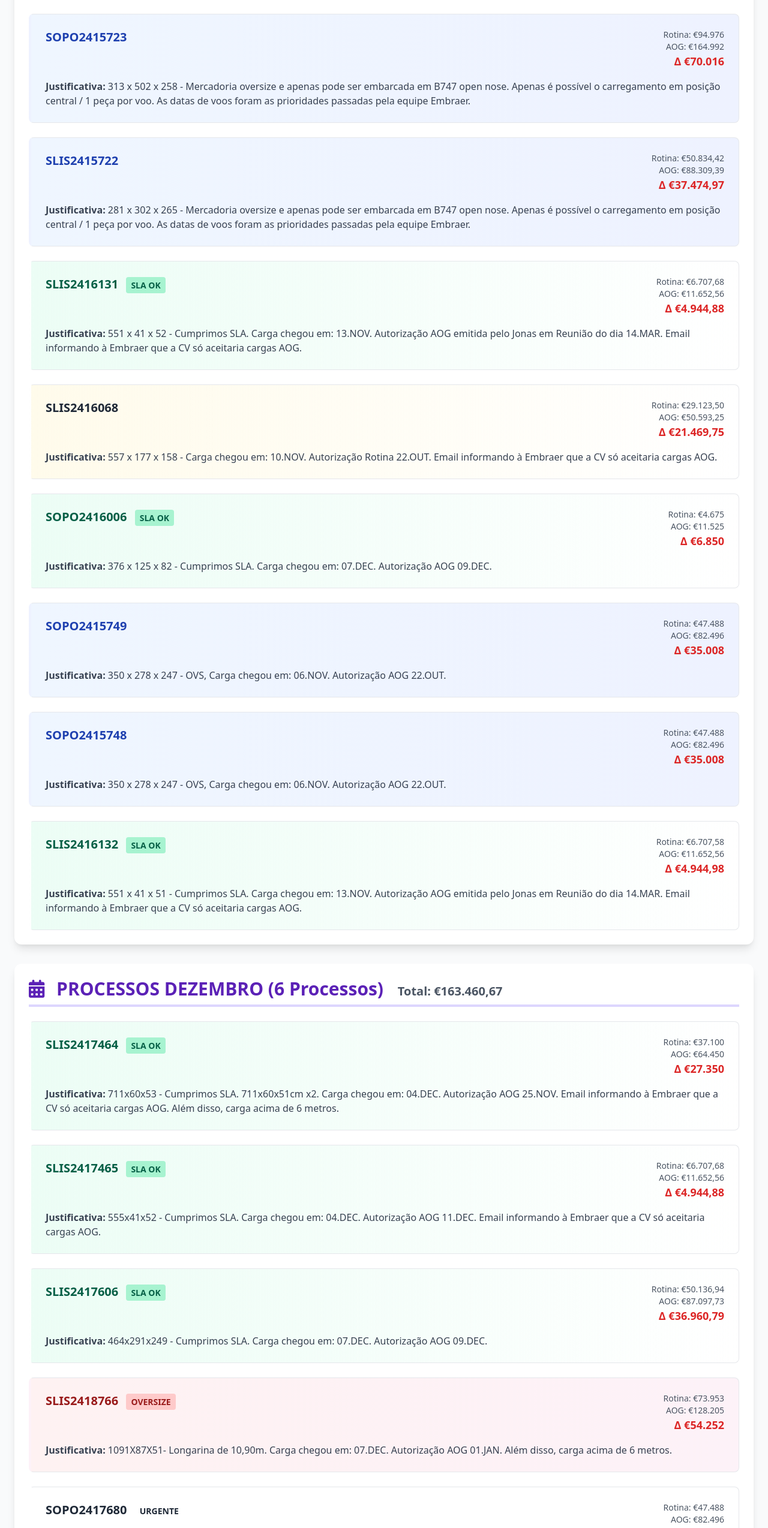
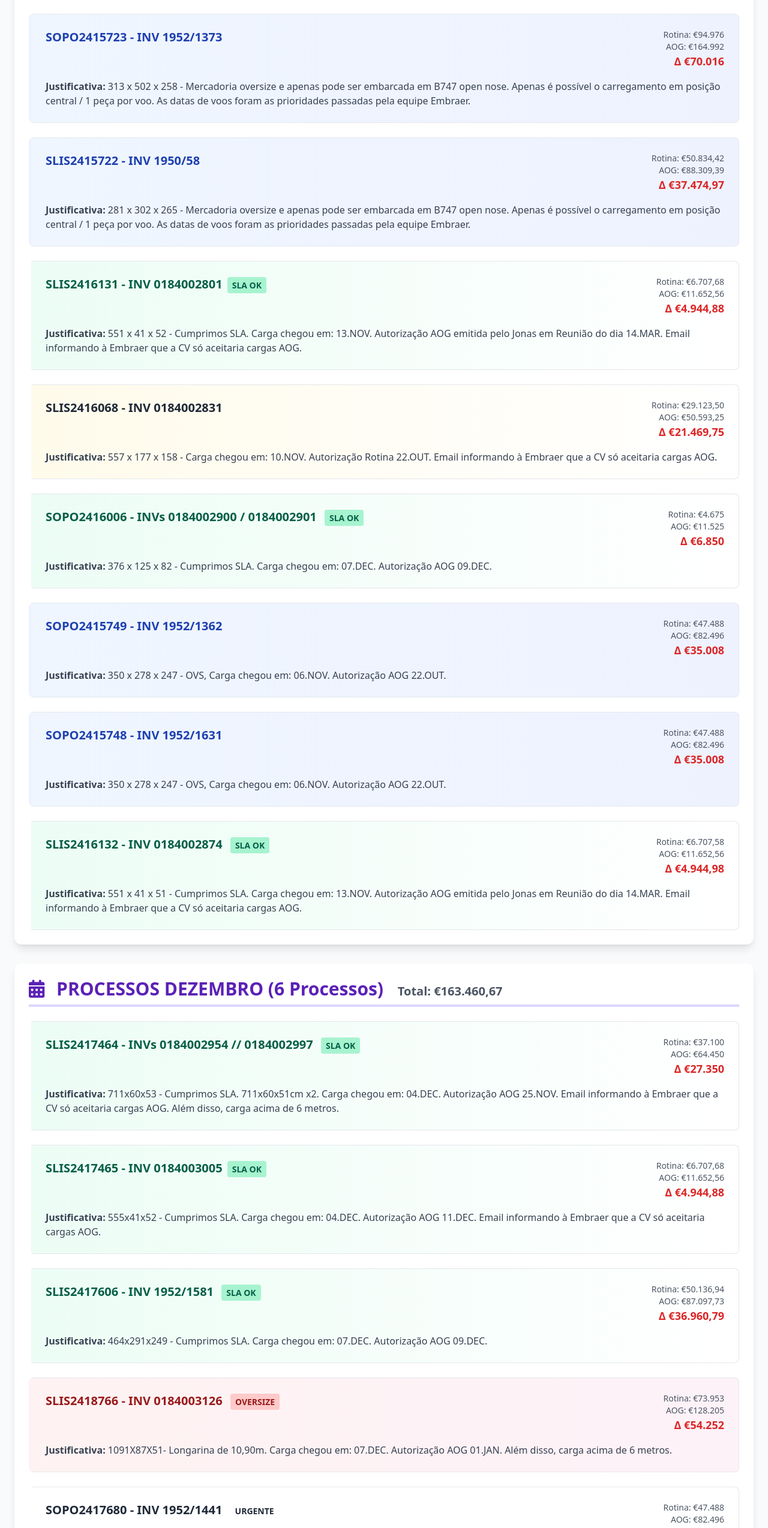
Before and after one commit to PGL-EMBRAER/disputa_AOG_diversos, a plain HTML site: page index.html in a window 1280 px wide. Shown: the part 1690-4238 px from the top of the page at 60% size. Drawn offline with nearby package versions, Linux system fonts and the light colour scheme.

Commit message:
Update index.html

```diff
--- a/index.html
+++ b/index.html
@@ -138,7 +138,7 @@
                 <!-- Processo 2 -->
                 <div class="process-card bg-gradient-to-r from-blue-50 to-indigo-50 p-6 rounded-lg border">
                     <div class="flex justify-between items-start mb-4">
-                        <h3 class="text-xl font-bold text-blue-800">SOPO2415723</h3>
+                        <h3 class="text-xl font-bold text-blue-800">SOPO2415723 - INV 1952/1373</h3>
                         <div class="text-right">
                             <div class="text-sm text-gray-600">Rotina: €94.976</div>
                             <div class="text-sm text-gray-600">AOG: €164.992</div>
@@ -153,7 +153,7 @@
                 <!-- Processo 3 -->
                 <div class="process-card bg-gradient-to-r from-blue-50 to-indigo-50 p-6 rounded-lg border">
                     <div class="flex justify-between items-start mb-4">
-                        <h3 class="text-xl font-bold text-blue-800">SLIS2415722</h3>
+                        <h3 class="text-xl font-bold text-blue-800">SLIS2415722 - INV 1950/58</h3>
                         <div class="text-right">
                             <div class="text-sm text-gray-600">Rotina: €50.834,42</div>
                             <div class="text-sm text-gray-600">AOG: €88.309,39</div>
@@ -168,7 +168,7 @@
                 <!-- Processo 4 -->
                 <div class="process-card bg-gradient-to-r from-green-50 to-emerald-50 p-6 rounded-lg border">
                     <div class="flex justify-between items-start mb-4">
-                        <h3 class="text-xl font-bold text-green-800">SLIS2416131 <span class="text-sm bg-green-200 text-green-800 px-2 py-1 rounded ml-2">SLA OK</span></h3>
+                        <h3 class="text-xl font-bold text-green-800">SLIS2416131 - INV 0184002801<span class="text-sm bg-green-200 text-green-800 px-2 py-1 rounded ml-2">SLA OK</span></h3>
                         <div class="text-right">
                             <div class="text-sm text-gray-600">Rotina: €6.707,68</div>
                             <div class="text-sm text-gray-600">AOG: €11.652,56</div>
@@ -183,7 +183,7 @@
                 <!-- Processo 5 -->
                 <div class="process-card bg-gradient-to-r from-yellow-50 to-orange-50 p-6 rounded-lg border">
                     <div class="flex justify-between items-start mb-4">
-                        <h3 class="text-xl font-bold text-orange-800">SLIS2416068</h3>
+                        <h3 class="text-xl font-bold text-orange-800">SLIS2416068 - INV 0184002831</h3>
                         <div class="text-right">
                             <div class="text-sm text-gray-600">Rotina: €29.123,50</div>
                             <div class="text-sm text-gray-600">AOG: €50.593,25</div>
@@ -198,7 +198,7 @@
                 <!-- Processo 6 -->
                 <div class="process-card bg-gradient-to-r from-green-50 to-emerald-50 p-6 rounded-lg border">
                     <div class="flex justify-between items-start mb-4">
-                        <h3 class="text-xl font-bold text-green-800">SOPO2416006 <span class="text-sm bg-green-200 text-green-800 px-2 py-1 rounded ml-2">SLA OK</span></h3>
+                        <h3 class="text-xl font-bold text-green-800">SOPO2416006 - INVs 0184002900 / 0184002901 <span class="text-sm bg-green-200 text-green-800 px-2 py-1 rounded ml-2">SLA OK</span></h3>
                         <div class="text-right">
                             <div class="text-sm text-gray-600">Rotina: €4.675</div>
                             <div class="text-sm text-gray-600">AOG: €11.525</div>
@@ -213,7 +213,7 @@
                 <!-- Processo 7 -->
                 <div class="process-card bg-gradient-to-r from-blue-50 to-indigo-50 p-6 rounded-lg border">
                     <div class="flex justify-between items-start mb-4">
-                        <h3 class="text-xl font-bold text-blue-800">SOPO2415749</h3>
+                        <h3 class="text-xl font-bold text-blue-800">SOPO2415749 - INV 1952/1362</h3>
                         <div class="text-right">
                             <div class="text-sm text-gray-600">Rotina: €47.488</div>
                             <div class="text-sm text-gray-600">AOG: €82.496</div>
@@ -228,7 +228,7 @@
                 <!-- Processo 8 -->
                 <div class="process-card bg-gradient-to-r from-blue-50 to-indigo-50 p-6 rounded-lg border">
                     <div class="flex justify-between items-start mb-4">
-                        <h3 class="text-xl font-bold text-blue-800">SOPO2415748</h3>
+                        <h3 class="text-xl font-bold text-blue-800">SOPO2415748 - INV 1952/1631</h3>
                         <div class="text-right">
                             <div class="text-sm text-gray-600">Rotina: €47.488</div>
                             <div class="text-sm text-gray-600">AOG: €82.496</div>
@@ -243,7 +243,7 @@
                 <!-- Processo 9 -->
                 <div class="process-card bg-gradient-to-r from-green-50 to-emerald-50 p-6 rounded-lg border">
                     <div class="flex justify-between items-start mb-4">
-                        <h3 class="text-xl font-bold text-green-800">SLIS2416132 <span class="text-sm bg-green-200 text-green-800 px-2 py-1 rounded ml-2">SLA OK</span></h3>
+                        <h3 class="text-xl font-bold text-green-800">SLIS2416132 - INV 0184002874 <span class="text-sm bg-green-200 text-green-800 px-2 py-1 rounded ml-2">SLA OK</span></h3>
                         <div class="text-right">
                             <div class="text-sm text-gray-600">Rotina: €6.707,58</div>
                             <div class="text-sm text-gray-600">AOG: €11.652,56</div>
@@ -269,7 +269,8 @@
                 <!-- Processo 1 -->
                 <div class="process-card bg-gradient-to-r from-green-50 to-emerald-50 p-6 rounded-lg border">
                     <div class="flex justify-between items-start mb-4">
-                        <h3 class="text-xl font-bold text-green-800">SLIS2417464 <span class="text-sm bg-green-200 text-green-800 px-2 py-1 rounded ml-2">SLA OK</span></h3>
+                        <h3 class="text-xl font-bold text-green-800">SLIS2417464 - INVs 0184002954 // 0184002997
+                        <span class="text-sm bg-green-200 text-green-800 px-2 py-1 rounded ml-2">SLA OK</span></h3>
                         <div class="text-right">
                             <div class="text-sm text-gray-600">Rotina: €37.100</div>
                             <div class="text-sm text-gray-600">AOG: €64.450</div>
@@ -284,7 +285,7 @@
                 <!-- Processo 2 -->
                 <div class="process-card bg-gradient-to-r from-green-50 to-emerald-50 p-6 rounded-lg border">
                     <div class="flex justify-between items-start mb-4">
-                        <h3 class="text-xl font-bold text-green-800">SLIS2417465 <span class="text-sm bg-green-200 text-green-800 px-2 py-1 rounded ml-2">SLA OK</span></h3>
+                        <h3 class="text-xl font-bold text-green-800">SLIS2417465 - INV 0184003005<span class="text-sm bg-green-200 text-green-800 px-2 py-1 rounded ml-2">SLA OK</span></h3>
                         <div class="text-right">
                             <div class="text-sm text-gray-600">Rotina: €6.707,68</div>
                             <div class="text-sm text-gray-600">AOG: €11.652,56</div>
@@ -299,7 +300,7 @@
                 <!-- Processo 3 -->
                 <div class="process-card bg-gradient-to-r from-green-50 to-emerald-50 p-6 rounded-lg border">
                     <div class="flex justify-between items-start mb-4">
-                        <h3 class="text-xl font-bold text-green-800">SLIS2417606 <span class="text-sm bg-green-200 text-green-800 px-2 py-1 rounded ml-2">SLA OK</span></h3>
+                        <h3 class="text-xl font-bold text-green-800">SLIS2417606 - INV 1952/1581  <span class="text-sm bg-green-200 text-green-800 px-2 py-1 rounded ml-2">SLA OK</span></h3>
                         <div class="text-right">
                             <div class="text-sm text-gray-600">Rotina: €50.136,94</div>
                             <div class="text-sm text-gray-600">AOG: €87.097,73</div>
@@ -314,7 +315,7 @@
                 <!-- Processo 4 -->
                 <div class="process-card bg-gradient-to-r from-red-50 to-pink-50 p-6 rounded-lg border">
                     <div class="flex justify-between items-start mb-4">
-                        <h3 class="text-xl font-bold text-red-800">SLIS2418766 <span class="text-sm bg-red-200 text-red-800 px-2 py-1 rounded ml-2">OVERSIZE</span></h3>
+                        <h3 class="text-xl font-bold text-red-800">SLIS2418766 - INV 0184003126 <span class="text-sm bg-red-200 text-red-800 px-2 py-1 rounded ml-2">OVERSIZE</span></h3>
                         <div class="text-right">
                             <div class="text-sm text-gray-600">Rotina: €73.953</div>
                             <div class="text-sm text-gray-600">AOG: €128.205</div>
@@ -329,7 +330,7 @@
                 <!-- Processo 5 -->
                 <div class="process-card bg-gradient-to-r from-orange-50 to-yellow-50 p-6 rounded-lg border">
                     <div class="flex justify-between items-start mb-4">
-                        <h3 class="text-xl font-bold text-orange-800">SOPO2417680 <span class="text-sm bg-orange-200 text-orange-800 px-2 py-1 rounded ml-2">URGENTE</span></h3>
+                        <h3 class="text-xl font-bold text-orange-800">SOPO2417680 - INV 1952/1441 <span class="text-sm bg-orange-200 text-orange-800 px-2 py-1 rounded ml-2">URGENTE</span></h3>
                         <div class="text-right">
                             <div class="text-sm text-gray-600">Rotina: €47.488</div>
                             <div class="text-sm text-gray-600">AOG: €82.496</div>
@@ -344,7 +345,7 @@
                 <!-- Processo 6 -->
                 <div class="process-card bg-gradient-to-r from-green-50 to-emerald-50 p-6 rounded-lg border">
                     <div class="flex justify-between items-start mb-4">
-                        <h3 class="text-xl font-bold text-green-800">SLIS2418661 <span class="text-sm bg-green-200 text-green-800 px-2 py-1 rounded ml-2">SLA OK</span></h3>
+                        <h3 class="text-xl font-bold text-green-800">SLIS2418661 - INV 0184003094 <span class="text-sm bg-green-200 text-green-800 px-2 py-1 rounded ml-2">SLA OK</span></h3>
                         <div class="text-right">
                             <div class="text-sm text-gray-600">Rotina: €6.707,68</div>
                             <div class="text-sm text-gray-600">AOG: €11.652,68</div>
@@ -370,7 +371,7 @@
                 <!-- Processo 1 -->
                 <div class="process-card bg-gradient-to-r from-indigo-50 to-purple-50 p-6 rounded-lg border">
                     <div class="flex justify-between items-start mb-4">
-                        <h3 class="text-xl font-bold text-indigo-800">SLIS2414798 <span class="text-sm bg-gray-200 text-gray-800 px-2 py-1 rounded ml-2">OUTUBRO</span></h3>
+                        <h3 class="text-xl font-bold text-indigo-800">SLIS2414798 - INV 0184002754 <span class="text-sm bg-gray-200 text-gray-800 px-2 py-1 rounded ml-2">OUTUBRO</span></h3>
                         <div class="text-right">
                             <div class="text-sm text-gray-600">Rotina: €12.600</div>
                             <div class="text-sm text-gray-600">AOG: €29.275</div>
@@ -385,7 +386,7 @@
                 <!-- Processo 2 -->
                 <div class="process-card bg-gradient-to-r from-indigo-50 to-purple-50 p-6 rounded-lg border">
                     <div class="flex justify-between items-start mb-4">
-                        <h3 class="text-xl font-bold text-indigo-800">SLIS2416529 <span class="text-sm bg-blue-200 text-blue-800 px-2 py-1 rounded ml-2">NOVEMBRO</span></h3>
+                        <h3 class="text-xl font-bold text-indigo-800">SLIS2416529 - INV 0184002882<span class="text-sm bg-blue-200 text-blue-800 px-2 py-1 rounded ml-2">NOVEMBRO</span></h3>
                         <div class="text-right">
                             <div class="text-sm text-gray-600">Rotina: €143.424</div>
                             <div class="text-sm text-gray-600">AOG: €248.640</div>
@@ -400,7 +401,7 @@
                 <!-- Processo 3 -->
                 <div class="process-card bg-gradient-to-r from-indigo-50 to-purple-50 p-6 rounded-lg border">
                     <div class="flex justify-between items-start mb-4">
-                        <h3 class="text-xl font-bold text-indigo-800">SOPO2417216 <span class="text-sm bg-blue-200 text-blue-800 px-2 py-1 rounded ml-2">NOVEMBRO</span></h3>
+                        <h3 class="text-xl font-bold text-indigo-800">SOPO2417216 - INV 0184002990 <span class="text-sm bg-blue-200 text-blue-800 px-2 py-1 rounded ml-2">NOVEMBRO</span></h3>
                         <div class="text-right">
                             <div class="text-sm text-gray-600">Rotina: €143.424</div>
                             <div class="text-sm text-gray-600">AOG: €248.640</div>
@@ -415,7 +416,7 @@
                 <!-- Processo 4 -->
                 <div class="process-card bg-gradient-to-r from-indigo-50 to-purple-50 p-6 rounded-lg border">
                     <div class="flex justify-between items-start mb-4">
-                        <h3 class="text-xl font-bold text-indigo-800">SLIS2418805 <span class="text-sm bg-purple-200 text-purple-800 px-2 py-1 rounded ml-2">DEZEMBRO</span></h3>
+                        <h3 class="text-xl font-bold text-indigo-800">SLIS2418805 INV 0184003187<span class="text-sm bg-purple-200 text-purple-800 px-2 py-1 rounded ml-2">DEZEMBRO</span></h3>
                         <div class="text-right">
                             <div class="text-sm text-gray-600">Rotina: €126.990</div>
                             <div class="text-sm text-gray-600">AOG: €220.150</div>
@@ -430,7 +431,7 @@
                 <!-- Processo 5 -->
                 <div class="process-card bg-gradient-to-r from-indigo-50 to-purple-50 p-6 rounded-lg border">
                     <div class="flex justify-between items-start mb-4">
-                        <h3 class="text-xl font-bold text-indigo-800">SOPO2501257 <span class="text-sm bg-green-200 text-green-800 px-2 py-1 rounded ml-2">JANEIRO</span></h3>
+                        <h3 class="text-xl font-bold text-indigo-800">SOPO2501257 - INV 0185211204<span class="text-sm bg-green-200 text-green-800 px-2 py-1 rounded ml-2">JANEIRO</span></h3>
                         <div class="text-right">
                             <div class="text-sm text-gray-600">Rotina: €0</div>
                             <div class="text-sm text-gray-600">AOG: €141,72</div>
@@ -445,7 +446,7 @@
                 <!-- Processo 6 -->
                 <div class="process-card bg-gradient-to-r from-indigo-50 to-purple-50 p-6 rounded-lg border">
                     <div class="flex justify-between items-start mb-4">
-                        <h3 class="text-xl font-bold text-indigo-800">SOPO2501792 <span class="text-sm bg-pink-200 text-pink-800 px-2 py-1 rounded ml-2">FEVEREIRO</span></h3>
+                        <h3 class="text-xl font-bold text-indigo-800">SOPO2501792 - INVs 24/00562 // 24/00563 <span class="text-sm bg-pink-200 text-pink-800 px-2 py-1 rounded ml-2">FEVEREIRO</span></h3>
                         <div class="text-right">
                             <div class="text-sm text-gray-600">Rotina: €2.823,60</div>
                             <div class="text-sm text-gray-600">AOG: €5.372,08</div>
@@ -471,7 +472,7 @@
                 <!-- Processo 1 -->
                 <div class="process-card bg-gradient-to-r from-red-50 to-pink-50 p-6 rounded-lg border">
                     <div class="flex justify-between items-start mb-4">
-                        <h3 class="text-xl font-bold text-red-800">SLIS2416368 <span class="text-sm bg-red-200 text-red-800 px-2 py-1 rounded ml-2">ERRO LANÇAMENTO</span></h3>
+                        <h3 class="text-xl font-bold text-red-800">SLIS2416368 - INVs 018402875 // 018402876 // 018402877 // 018402905   <span class="text-sm bg-red-200 text-red-800 px-2 py-1 rounded ml-2">ERRO LANÇAMENTO</span></h3>
                         <div class="text-right">
                             <div class="text-sm text-gray-600">Rotina: €12.696,65</div>
                             <div class="text-sm text-gray-600">AOG: €50.786,60</div>
@@ -486,7 +487,7 @@
                 <!-- Processo 2 -->
                 <div class="process-card bg-gradient-to-r from-yellow-50 to-orange-50 p-6 rounded-lg border">
                     <div class="flex justify-between items-start mb-4">
-                        <h3 class="text-xl font-bold text-orange-800">SOPO2411500 <span class="text-sm bg-orange-200 text-orange-800 px-2 py-1 rounded ml-2">REEMBALAGEM</span></h3>
+                        <h3 class="text-xl font-bold text-orange-800">SOPO2411500 - INV 28KC390<span class="text-sm bg-orange-200 text-orange-800 px-2 py-1 rounded ml-2">REEMBALAGEM</span></h3>
                         <div class="text-right">
                             <div class="text-sm text-gray-600">Rotina: €0</div>
                             <div class="text-sm text-gray-600">AOG: €720</div>
```
